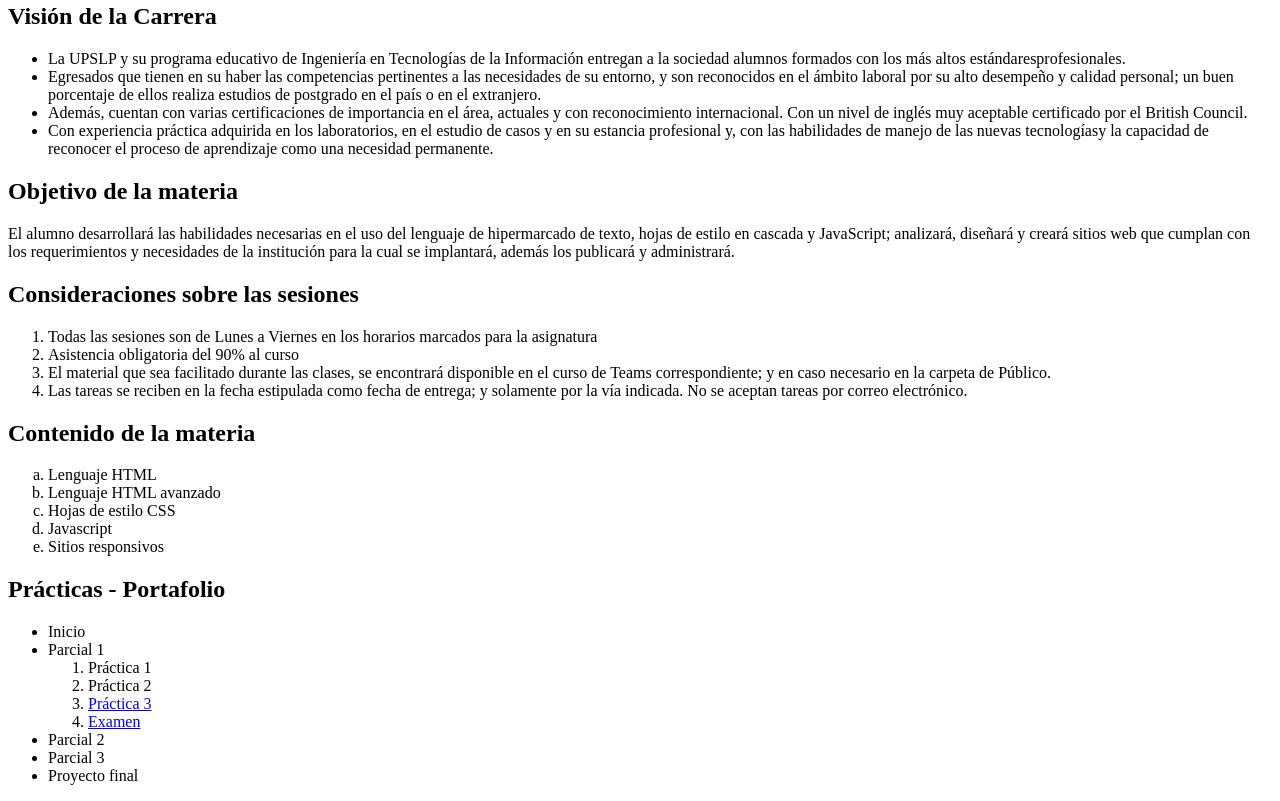
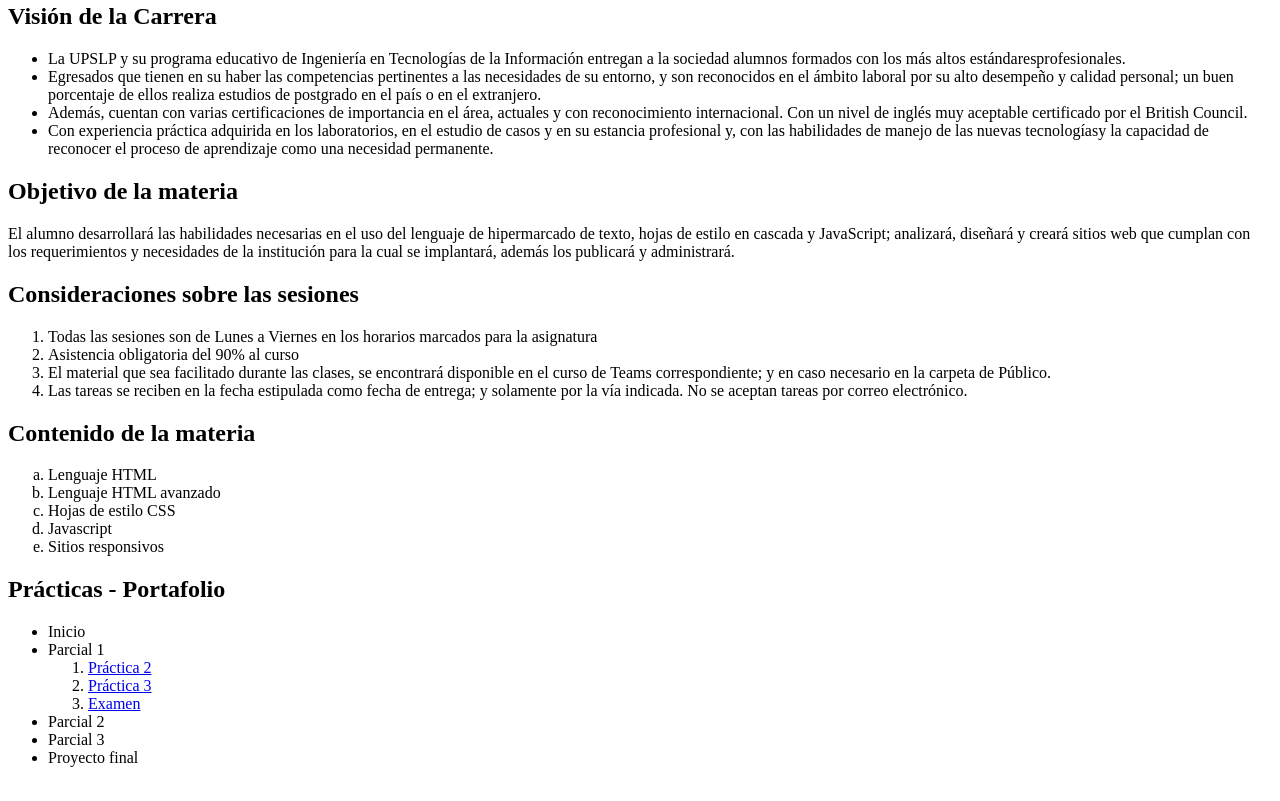
Before and after one commit to Gabrieljf25/PROYECTO, a plain HTML site: page index.html in a window 1280 px wide. Shown: the part 719-1520 px from the top of the page. Drawn offline with Linux system fonts and the light colour scheme.

Commit message:
index.html

```diff
--- a/index.html
+++ b/index.html
@@ -76,8 +76,8 @@ problemas de la sociedad.</p>
 
 	<ol type="1." start = 1>
 
-		<li>Práctica 1</li>
-		<li>Práctica 2</li>
+
+		<li><a href="https://gabrieljf25.github.io/PROYECTO/index2">Práctica 2</a></li>
 		<li><a href="https://gabrieljf25.github.io/PROYECTO/index3">Práctica 3</a></li>
 		<li><a href="https://gabrieljf25.github.io/PROYECTO/index4">Examen</a></li>
 	</ol>
```
